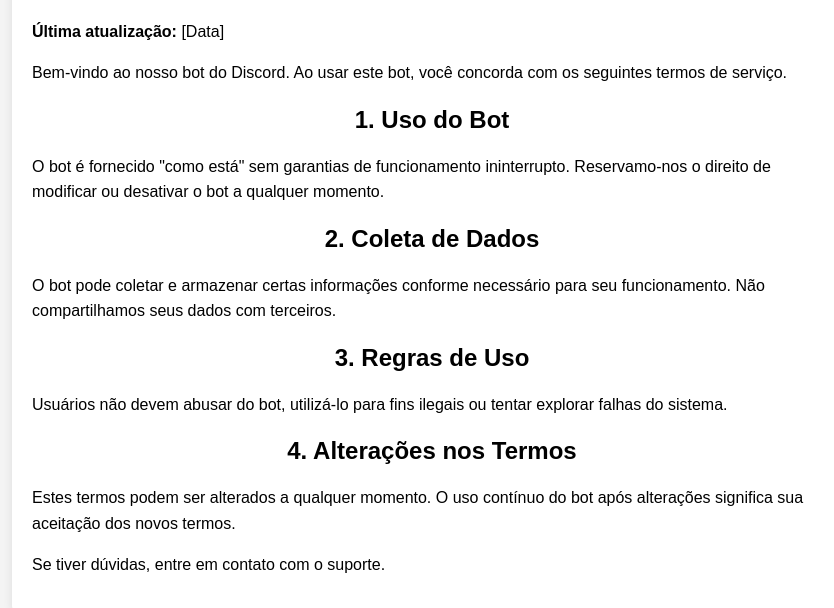
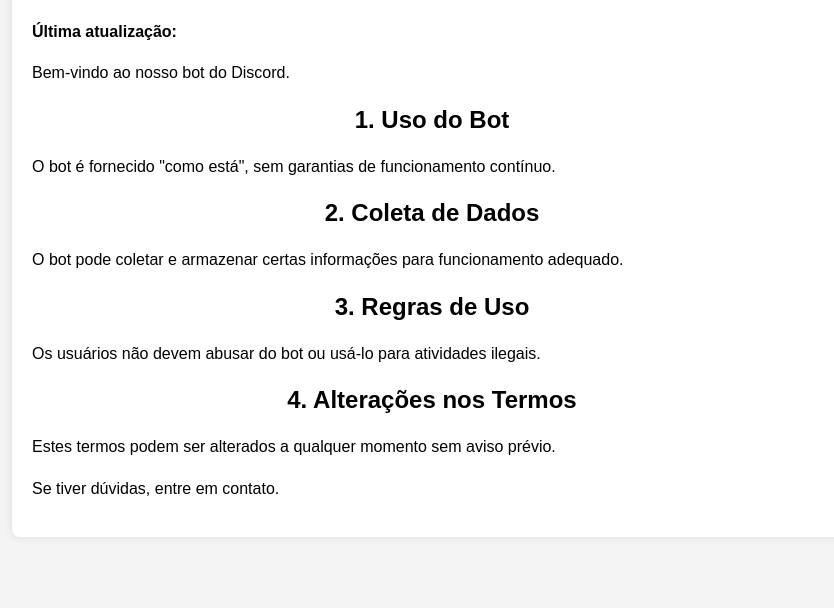
Before and after one commit to Cauansilv/Termos-bot, a plain HTML site: page Index.html in a window 1280 px wide. Shown: the part 141-749 px from the top of the page, without its empty margins (208-1042 px from the left). Drawn offline with Linux system fonts and the light colour scheme.

Commit message:
Update Index.html

```diff
--- a/Index.html
+++ b/Index.html
@@ -1,8 +1,9 @@
-<!DOCTYPE html><html lang="pt-BR">
+<!DOCTYPE html>
+<html lang="pt-BR">
 <head>
     <meta charset="UTF-8">
     <meta name="viewport" content="width=device-width, initial-scale=1.0">
-    <title>Termos de Serviço - Bot do Discord</title>
+    <title>Termos de Serviço</title>
     <style>
         body {
             font-family: Arial, sans-serif;
@@ -11,7 +12,7 @@
             background-color: #f4f4f4;
             text-align: center;
         }
-        .container {
+        .recipiente {
             max-width: 800px;
             margin: auto;
             background: white;
@@ -29,19 +30,24 @@
     </style>
 </head>
 <body>
-    <div class="container">
+    <div class="recipiente">
         <h1>Termos de Serviço</h1>
-        <p><strong>Última atualização:</strong> [Data]</p>
-        <p>Bem-vindo ao nosso bot do Discord. Ao usar este bot, você concorda com os seguintes termos de serviço.</p>
+        <p><strong>Última atualização:</strong></p>
+        <p>Bem-vindo ao nosso bot do Discord.</p>
+
         <h2>1. Uso do Bot</h2>
-        <p>O bot é fornecido "como está" sem garantias de funcionamento ininterrupto. Reservamo-nos o direito de modificar ou desativar o bot a qualquer momento.</p>
+        <p>O bot é fornecido "como está", sem garantias de funcionamento contínuo.</p>
+
         <h2>2. Coleta de Dados</h2>
-        <p>O bot pode coletar e armazenar certas informações conforme necessário para seu funcionamento. Não compartilhamos seus dados com terceiros.</p>
+        <p>O bot pode coletar e armazenar certas informações para funcionamento adequado.</p>
+
         <h2>3. Regras de Uso</h2>
-        <p>Usuários não devem abusar do bot, utilizá-lo para fins ilegais ou tentar explorar falhas do sistema.</p>
+        <p>Os usuários não devem abusar do bot ou usá-lo para atividades ilegais.</p>
+
         <h2>4. Alterações nos Termos</h2>
-        <p>Estes termos podem ser alterados a qualquer momento. O uso contínuo do bot após alterações significa sua aceitação dos novos termos.</p>
-        <p>Se tiver dúvidas, entre em contato com o suporte.</p>
+        <p>Estes termos podem ser alterados a qualquer momento sem aviso prévio.</p>
+
+        <p>Se tiver dúvidas, entre em contato.</p>
     </div>
 </body>
 </html>
```
